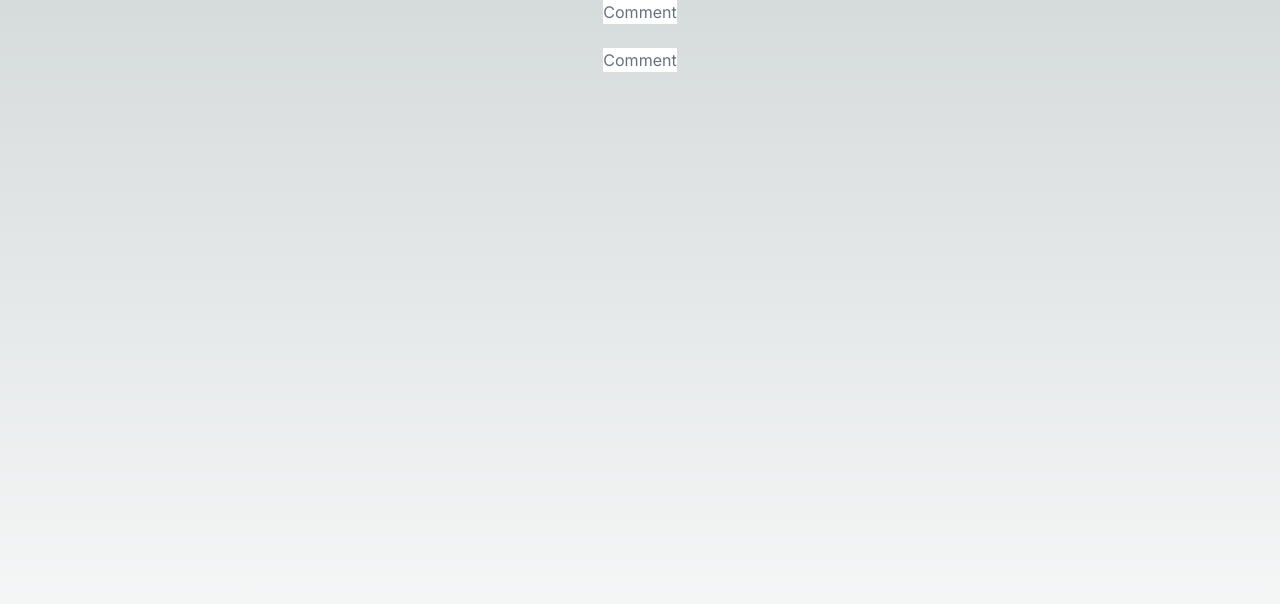
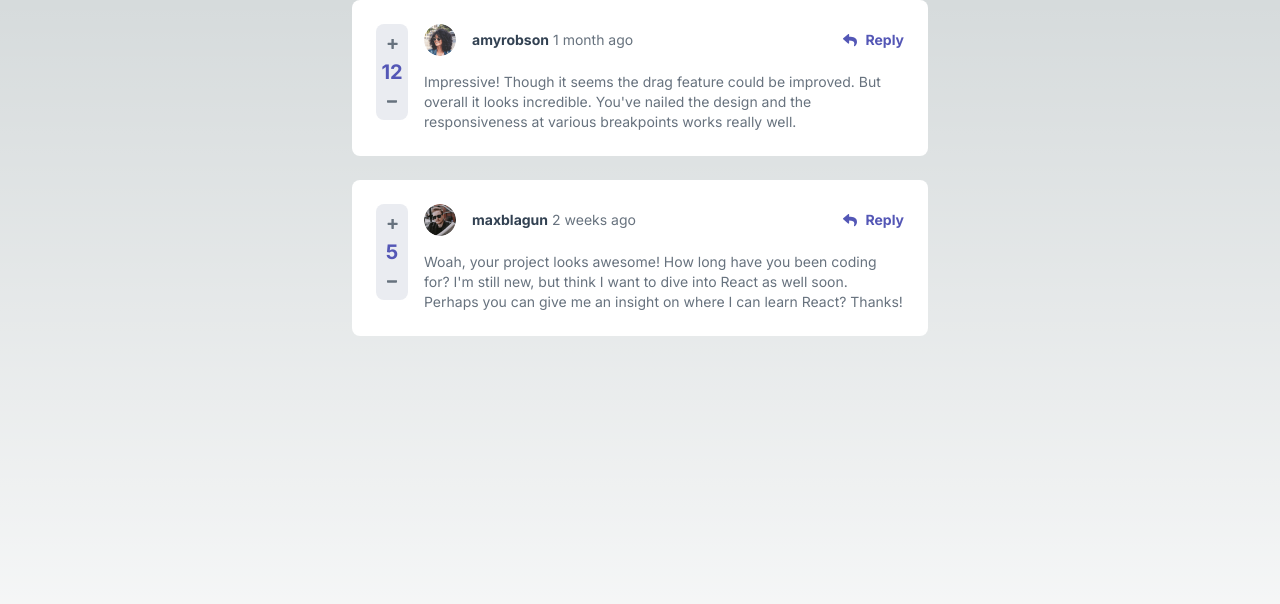
Before and after one commit to Robertron624/interactive-comments, a Next.js app: page / in a window 1280 px wide. Shown: the top 604 px of the page. Built offline with nearby package versions, Linux system fonts and the light colour scheme.

Commit message:
Comment component without replies

```diff
--- a/src/app/Comment.tsx
+++ b/src/app/Comment.tsx
@@ -1,9 +1,84 @@
-import { Comment } from "./types"
+import { Comment } from "./types";
+import Image from "next/image";
 
-const Comment = ({id, owner, content, createdAt, replies, score}:Comment) => {
-  return (
-    <div className="bg-white w-500 text-grayish-blue">Comment</div>
-  )
-}
+const Comment = ({
+    id,
+    owner,
+    content,
+    createdAt,
+    replies,
+    score,
+}: Comment) => {
+    return (
+        <div className="bg-white rounded-lg w-500 text-grayish-blue p-6">
+            <div className="h-full flex gap-4">
+                {/*score and plus minus buttons*/}
+                <div className="h-24 rounded-lg px-1 py-3 flex items-center gap-2 flex-col bg-light-gray">
+                    <button className="w-6 h-6 font-bold flex justify-center items-center">
+                        <svg
+                            width="11"
+                            height="11"
+                            xmlns="http://www.w3.org/2000/svg"
+                        >
+                            <path
+                                d="M6.33 10.896c.137 0 .255-.05.354-.149.1-.1.149-.217.149-.354V7.004h3.315c.136 0 .254-.05.354-.149.099-.1.148-.217.148-.354V5.272a.483.483 0 0 0-.148-.354.483.483 0 0 0-.354-.149H6.833V1.4a.483.483 0 0 0-.149-.354.483.483 0 0 0-.354-.149H4.915a.483.483 0 0 0-.354.149c-.1.1-.149.217-.149.354v3.37H1.08a.483.483 0 0 0-.354.15c-.1.099-.149.217-.149.353v1.23c0 .136.05.254.149.353.1.1.217.149.354.149h3.333v3.39c0 .136.05.254.15.353.098.1.216.149.353.149H6.33Z"
+                                fill="currentcolor"
+                            />
+                        </svg>
+                    </button>
+                    <span className="text-xl font-bold text-moderated-blue">
+                        {score}
+                    </span>
+                    <button className="w-6 h-6 font-bold flex justify-center items-center">
+                        <svg
+                            width="11"
+                            height="3"
+                            xmlns="http://www.w3.org/2000/svg"
+                        >
+                            <path
+                                d="M9.256 2.66c.204 0 .38-.056.53-.167.148-.11.222-.243.222-.396V.722c0-.152-.074-.284-.223-.395a.859.859 0 0 0-.53-.167H.76a.859.859 0 0 0-.53.167C.083.437.009.57.009.722v1.375c0 .153.074.285.223.396a.859.859 0 0 0 .53.167h8.495Z"
+                                fill="currentcolor"
+                            />
+                        </svg>
+                    </button>
+                </div>
+                {/*comment content and info*/}
+                <div className="flex flex-col gap-4">
+                    {/* Comment top */}
+                    <div className="flex justify-between">
+                      <div className="flex gap-4 items-center">
+                        <Image
+                            width={20}
+                            height={20}
+                            className="w-8 h-8 rounded-full"
+                            src={owner.profileImageUrl.png}
+                            alt={`${owner.username}'s profile image`}
+                        />
+                        <div className="flex flex-col gap-1">
+                            <div className="flex items-center gap-1">
+                                <span className="text-sm font-bold text-dark-blue">
+                                    {owner.username}
+                                </span>
+                                <span className="text-sm text-grayish-blue">
+                                    {createdAt}
+                                </span>
+                            </div>{" "}
+                        </div>
+                      </div>
+                      {/* Comment reply button */}
+                      <button className="text-sm text-moderated-blue font-bold flex items-center gap-2">
+                      <svg width="14" height="13" xmlns="http://www.w3.org/2000/svg"><path d="M.227 4.316 5.04.16a.657.657 0 0 1 1.085.497v2.189c4.392.05 7.875.93 7.875 5.093 0 1.68-1.082 3.344-2.279 4.214-.373.272-.905-.07-.767-.51 1.24-3.964-.588-5.017-4.829-5.078v2.404c0 .566-.664.86-1.085.496L.227 5.31a.657.657 0 0 1 0-.993Z" fill="#5357B6"/></svg>
+                        Reply
+                      </button>
+                    </div>
+                    {/* Comment content */}
+                    <div className="text-sm text-dark-grayish-blue">
+                        {content}
+                    </div>
+                </div>
+            </div>
+        </div>
+    );
+};
 
-export default Comment
+export default Comment;
--- a/src/app/mockData.ts
+++ b/src/app/mockData.ts
@@ -9,8 +9,8 @@
         score: 12,
         owner: {
             profileImageUrl: {
-                png: "./images/avatars/image-amyrobson.png",
-                webp: "./images/avatars/image-amyrobson.webp",
+                png: "/avatars/image-amyrobson.png",
+                webp: "/avatars/image-amyrobson.webp",
             },
             username: "amyrobson",
         },
@@ -24,8 +24,8 @@
         score: 5,
         owner: {
             profileImageUrl: {
-                png: "./images/avatars/image-maxblagun.png",
-                webp: "./images/avatars/image-maxblagun.webp",
+                png: "/avatars/image-maxblagun.png",
+                webp: "/avatars/image-maxblagun.webp",
             },
             username: "maxblagun",
         },
@@ -39,8 +39,8 @@
                 replyingTo: "maxblagun",
                 owner: {
                     profileImageUrl: {
-                        png: "./images/avatars/image-ramsesmiron.png",
-                        webp: "./images/avatars/image-ramsesmiron.webp",
+                        png: "/avatars/image-ramsesmiron.png",
+                        webp: "/avatars/image-ramsesmiron.webp",
                     },
                     username: "ramsesmiron",
                 },
@@ -54,8 +54,8 @@
                 replyingTo: "ramsesmiron",
                 owner: {
                     profileImageUrl: {
-                        png: "./images/avatars/image-juliusomo.png",
-                        webp: "./images/avatars/image-juliusomo.webp",
+                        png: "/avatars/image-juliusomo.png",
+                        webp: "/avatars/image-juliusomo.webp",
                     },
                     username: "juliusomo",
                 },
```
